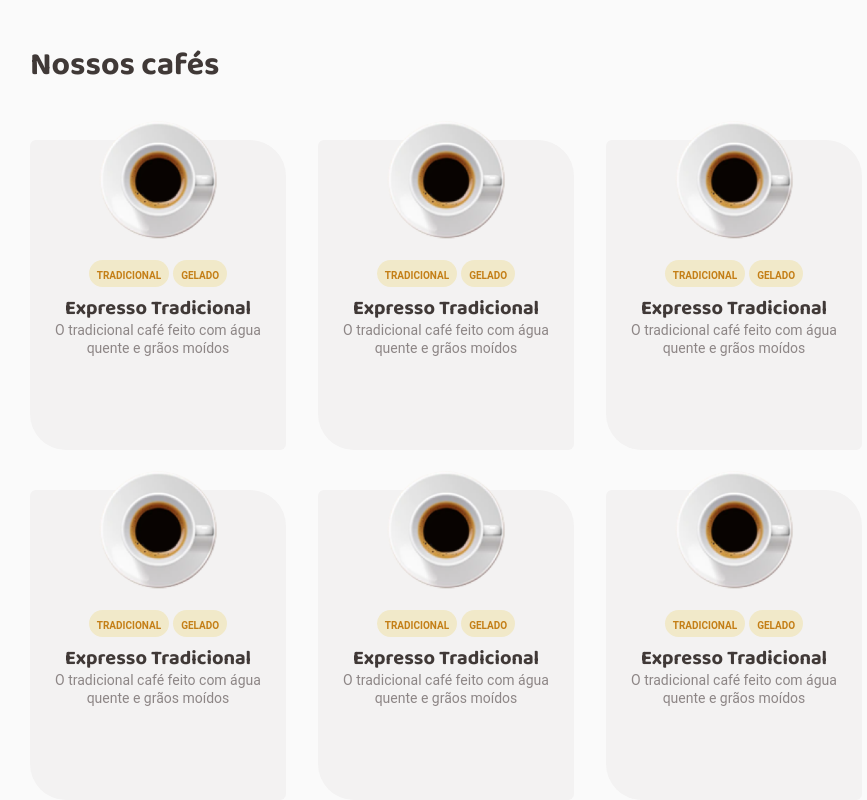
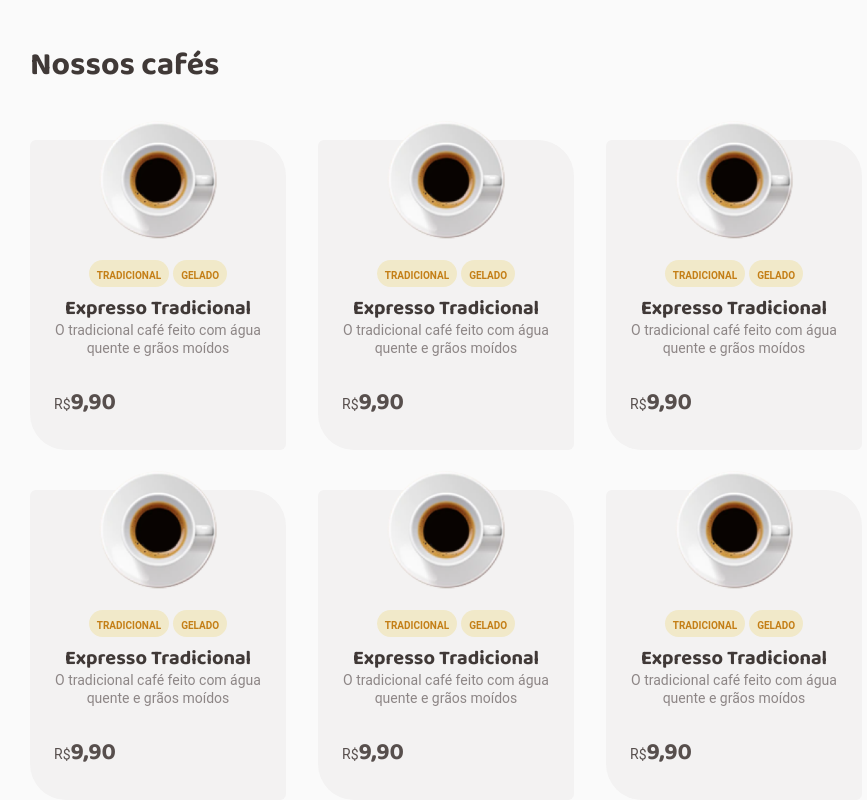
Before and after one commit to rutefig/challenge02-ignite-reactjs-coffee-delivery, a React (Vite) app: page / in a window 1280 px wide. Shown: the part 815-1615 px from the top of the page, without its empty margins (130-997 px from the left). Built offline with nearby package versions, Linux system fonts and the light colour scheme.

Commit message:
started to implement card footer

```diff
--- a/src/pages/Home/components/CoffeeList/components/CoffeeCard/index.tsx
+++ b/src/pages/Home/components/CoffeeList/components/CoffeeCard/index.tsx
@@ -1,15 +1,16 @@
 import React from 'react'
-import styled from 'styled-components'
 import coffeeImg from '../../../../../../assets/coffee1.svg'
 import { StyledText } from '../../../../../../components/Text'
 import { defaultTheme } from '../../../../../../styles/themes/default'
+import { ActionsContainer, CardContainer, CoffeeImage, TagsContainer, TagWrapper, TextContainer } from './styles'
 
 export const CoffeeCard = () => {
   return (
     <CardContainer>
       <CoffeeImage src={coffeeImg} />
+
       <TagsContainer>
-        <Tag>
+        <TagWrapper>
           <StyledText
             tag="span"
             color={defaultTheme['yellow-dark']}
@@ -18,8 +19,8 @@ export const CoffeeCard = () => {
           >
             Tradicional
           </StyledText>
-        </Tag>
-        <Tag>
+        </TagWrapper>
+        <TagWrapper>
           <StyledText
             tag="span"
             color={defaultTheme['yellow-dark']}
@@ -28,8 +29,9 @@ export const CoffeeCard = () => {
           >
             Gelado
           </StyledText>
-        </Tag>
+        </TagWrapper>
       </TagsContainer>
+
       <TextContainer>
         <StyledText
           tag="h4"
@@ -43,46 +45,12 @@ export const CoffeeCard = () => {
           O tradicional café feito com água quente e grãos moídos
         </StyledText>
       </TextContainer>
+
+      <ActionsContainer>
+        <StyledText className='price' variant='header' size={24} color={defaultTheme['base-text']}>
+          9,90
+        </StyledText>
+      </ActionsContainer>
     </CardContainer>
   )
 }
-
-const CardContainer = styled.div`
-  display: flex;
-  flex-direction: column;
-  width: 16rem;
-  height: 19.375rem;
-  background: ${(props) => props.theme['base-card']};
-  border-radius: 6px 36px;
-  position: relative;
-`
-const CoffeeImage = styled.img`
-  width: 7.5rem;
-  height: 7.5rem;
-  position: absolute;
-  left: calc(50% - 7.5rem / 2);
-  top: -1.25rem;
-`
-const Tag = styled.div`
-  background: ${(props) => props.theme['yellow-light']};
-  border-radius: 100px;
-  padding: 0.25rem 0.5rem;
-  width: fit-content;
-  text-transform: uppercase;
-`
-const TagsContainer = styled.div`
-  margin-top: 7.5rem;
-  margin-bottom: 0.5rem;
-  display: flex;
-  justify-content: center;
-  align-items: center;
-  gap: 0.25rem;
-`
-const TextContainer = styled.div`
-  display: flex;
-  flex-direction: column;
-  justify-content: center;
-  align-items: center;
-  padding: 0 1.25rem;
-  text-align: center;
-`
--- /dev/null
+++ b/src/pages/Home/components/CoffeeList/components/CoffeeCard/styles.ts
@@ -0,0 +1,55 @@
+import styled from 'styled-components'
+
+export const CardContainer = styled.div`
+  display: flex;
+  flex-direction: column;
+  width: 16rem;
+  height: 19.375rem;
+  background: ${(props) => props.theme['base-card']};
+  border-radius: 6px 36px;
+  position: relative;
+`
+export const CoffeeImage = styled.img`
+  width: 7.5rem;
+  height: 7.5rem;
+  position: absolute;
+  left: calc(50% - 7.5rem / 2);
+  top: -1.25rem;
+`
+export const TagWrapper = styled.div`
+  background: ${(props) => props.theme['yellow-light']};
+  border-radius: 100px;
+  padding: 0.25rem 0.5rem;
+  width: fit-content;
+  text-transform: uppercase;
+`
+export const TagsContainer = styled.div`
+  margin-top: 7.5rem;
+  margin-bottom: 0.5rem;
+  display: flex;
+  justify-content: center;
+  align-items: center;
+  gap: 0.25rem;
+`
+export const TextContainer = styled.div`
+  display: flex;
+  flex-direction: column;
+  justify-content: center;
+  align-items: center;
+  padding: 0 1.25rem;
+  text-align: center;
+`
+export const ActionsContainer = styled.div`
+  display: flex;
+  flex-grow: 1;
+  justify-content: space-between;
+  align-items: center;
+  padding: 1.25rem 1.5rem;
+
+  & .price::before {
+    content: 'R$';
+    font-family: 'Roboto', sans-serif;
+    font-weight: 400;
+    font-size: 0.875rem;
+  }
+`
--- a/src/pages/Home/styles.ts
+++ b/src/pages/Home/styles.ts
@@ -1,5 +1,5 @@
 import styled from 'styled-components'
 
 export const HomeContainer = styled.div`
-    padding: 0px 160px;
+  padding: 0px 160px;
 `
```
Also changed, not shown: src/pages/Home/components/CoffeeList/index.tsx (indentation only).
